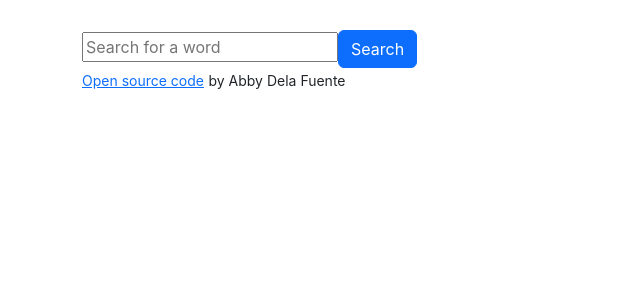
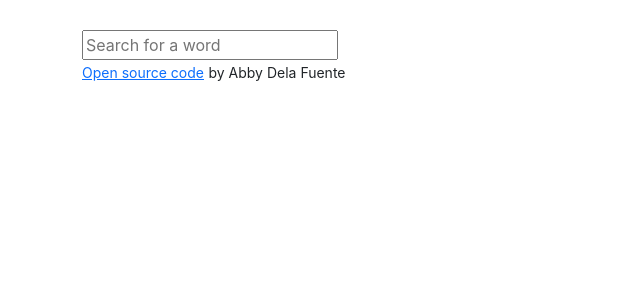
Before and after one commit to chocoboabby/abby-react-dictionary-app, a React (Create React App) app: page / in a window 1280 px wide. Shown: the top 300 px of the page, without its empty margins (0-640 px from the left). Built offline with nearby package versions, Linux system fonts and the light colour scheme.

Commit message:
remove submit button

```diff
--- a/src/Dictionary.js
+++ b/src/Dictionary.js
@@ -30,11 +30,6 @@ export default function Dictionary() {
           placeholder="Search for a word"
           onChange={handleKeywordChange}
         />
-        <input
-          type="submit"
-          value="Search"
-          className="btn btn-primary search-btn"
-        />
       </form>
       <DictionaryResult results={result} />
     </div>
```
